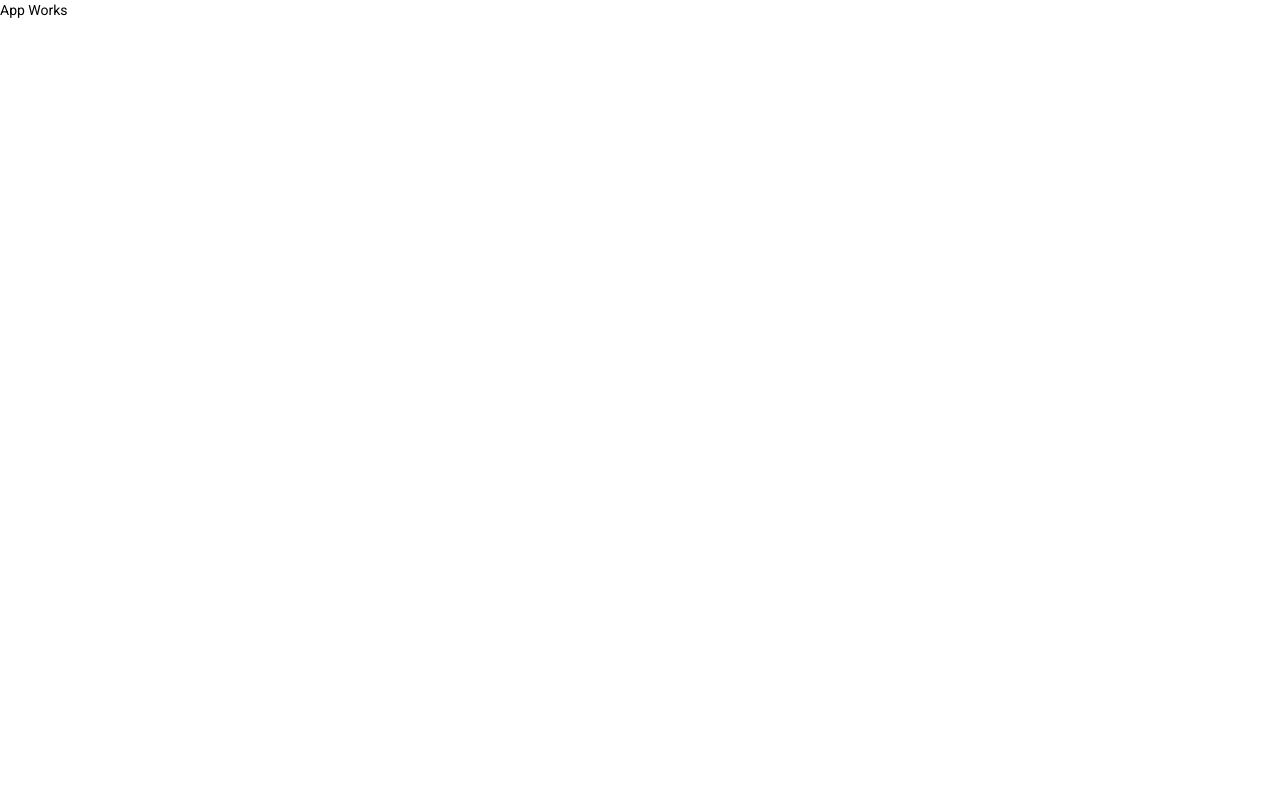
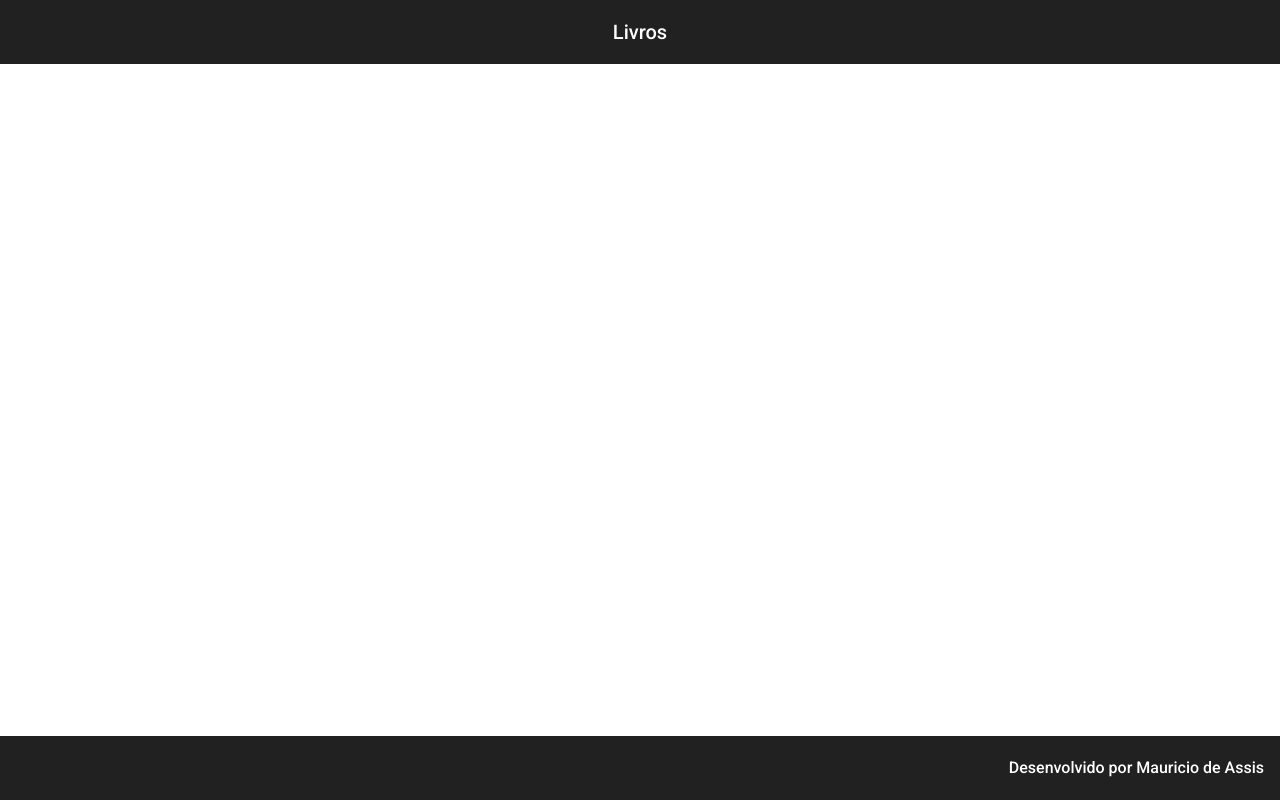
Before and after one commit to mauricioassisrt/Curso-angular-dicas-de-um-dev, an Angular app in the folder bookstore-front/: page / in a window 1280 px wide. Built offline with nearby package versions, Linux system fonts and the light colour scheme.

Commit message:
ajuste no footer

```diff
--- a/bookstore-front/src/app/app.component.html
+++ b/bookstore-front/src/app/app.component.html
@@ -1 +1,7 @@
-<p>App Works</p>
+<app-header>
+
+</app-header>
+
+<app-footer>
+
+</app-footer>
--- /dev/null
+++ b/bookstore-front/src/app/components/template/footer/footer.component.css
@@ -0,0 +1,6 @@
+.footer{
+    position: fixed;
+    bottom: 0;
+    justify-content: flex-end;
+    font-size: 1rem;
+}
--- /dev/null
+++ b/bookstore-front/src/app/components/template/footer/footer.component.html
@@ -0,0 +1,5 @@
+<mat-toolbar class="footer">
+    <span>
+        Desenvolvido por Mauricio de Assis
+    </span>
+</mat-toolbar>
--- /dev/null
+++ b/bookstore-front/src/app/components/template/footer/footer.component.ts
@@ -0,0 +1,15 @@
+import { Component, OnInit } from '@angular/core';
+
+@Component({
+  selector: 'app-footer',
+  templateUrl: './footer.component.html',
+  styleUrls: ['./footer.component.css']
+})
+export class FooterComponent implements OnInit {
+
+  constructor() { }
+
+  ngOnInit(): void {
+  }
+
+}
--- /dev/null
+++ b/bookstore-front/src/app/components/template/header/header.component.css
@@ -0,0 +1,7 @@
+.example-spacer {
+    flex: 1 1 auto;
+  }
+
+  .header{
+      justify-content: center;
+  }
--- /dev/null
+++ b/bookstore-front/src/app/components/template/header/header.component.html
@@ -0,0 +1,6 @@
+<mat-toolbar class="header">
+
+    <span>Livros</span>
+
+
+</mat-toolbar>
--- /dev/null
+++ b/bookstore-front/src/app/components/template/header/header.component.ts
@@ -0,0 +1,15 @@
+import { Component, OnInit } from '@angular/core';
+
+@Component({
+  selector: 'app-header',
+  templateUrl: './header.component.html',
+  styleUrls: ['./header.component.css']
+})
+export class HeaderComponent implements OnInit {
+
+  constructor() { }
+
+  ngOnInit(): void {
+  }
+
+}
```
Also changed, not shown: bookstore-front/src/app/app.module.ts (+10 -3 lines), bookstore-front/src/assets/img/img.jpg (added).
